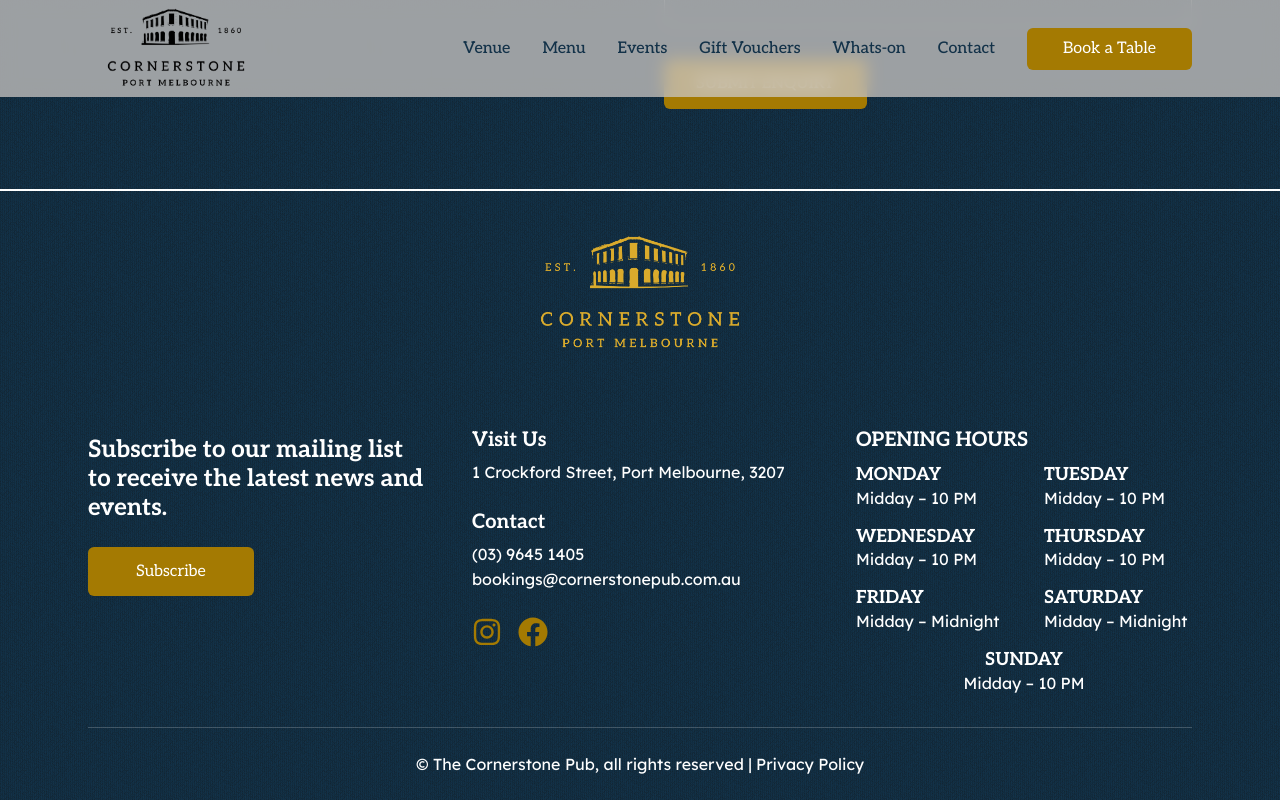
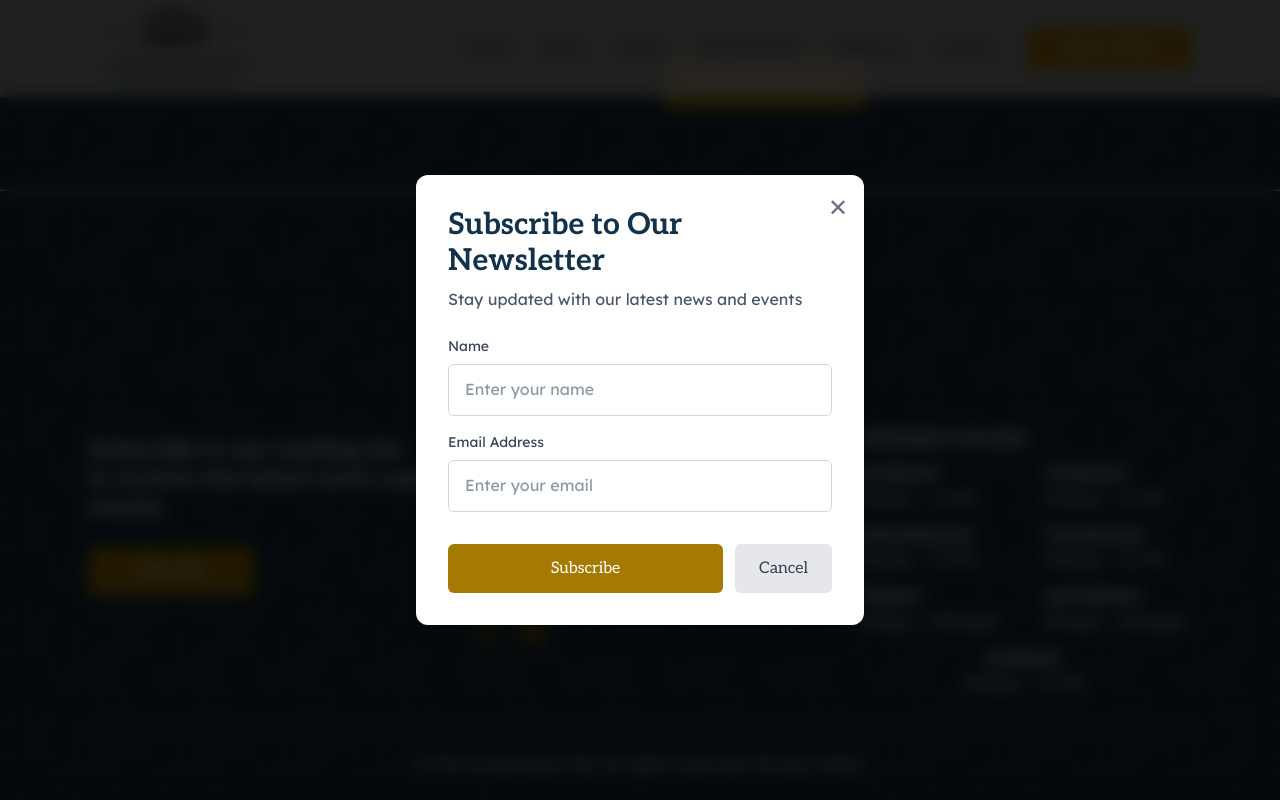
Before and after one commit to Vishal-gitthub/Corner-stone, a Next.js app: page /contact in a window 1280 px wide. Both pictures are taken after a click on the button "Subscribe". Shown: the part 1483-2283 px from the top of the page. Built offline with nearby package versions, Linux system fonts and the light colour scheme.

Commit message:
subscribe form added

```diff
--- /dev/null
+++ b/src/app/api/subscribe/route.ts
@@ -0,0 +1,42 @@
+import { NextResponse } from "next/server";
+import nodemailer from "nodemailer";
+
+export async function POST(req: Request) {
+  const data = await req.json();
+
+  const { name, email } = data;
+
+  // Create reusable transporter object using SMTP transport (Hostinger Webmail SMTP settings)
+  const transporter = nodemailer.createTransport({
+    host: "smtp.hostinger.com", // Hostinger SMTP server
+    port: 465, // Use 465 for secure (SSL)
+    secure: true,
+    auth: {
+      user: process.env.EMAIL_USER, // Your Hostinger email
+      pass: process.env.EMAIL_PASS, // Your email password or app password
+    },
+  });
+
+  const mailOptions = {
+    from: `"Newsletter Subscription" <admin@cornerstonepub.com.au>`,
+    to: "admin@cornerstonepub.com.au", // Where you want to receive subscriptions
+    subject: `New Newsletter Subscription from ${name}`,
+    html: `
+      <h2>New Newsletter Subscription</h2>
+      <p><strong>Name:</strong> ${name}</p>
+      <p><strong>Email:</strong> ${email}</p>
+      <p><strong>Subscribed at:</strong> ${new Date().toLocaleString()}</p>
+    `,
+  };
+
+  try {
+    await transporter.sendMail(mailOptions);
+    return NextResponse.json({ success: true, message: "Subscription successful!" });
+  } catch (error) {
+    console.error("Error sending email:", error);
+    return NextResponse.json(
+      { success: false, message: "Failed to process subscription." },
+      { status: 500 }
+    );
+  }
+}
--- a/src/app/components/Layout/Footer.tsx
+++ b/src/app/components/Layout/Footer.tsx
@@ -1,10 +1,57 @@
+"use client";
+
 import Image from "next/image";
 import { FaFacebook, FaInstagram } from "react-icons/fa";
-import { FaTiktok } from "react-icons/fa";
 import Link from "next/link";
+import { useState } from "react";
 
 export default function Footer() {
+  const [isSubscribeOpen, setIsSubscribeOpen] = useState(false);
+  const [formData, setFormData] = useState({
+    name: "",
+    email: "",
+  });
+  const [isSubmitting, setIsSubmitting] = useState(false);
+
+  const handleInputChange = (e: React.ChangeEvent<HTMLInputElement>) => {
+    const { name, value } = e.target;
+    setFormData((prev) => ({
+      ...prev,
+      [name]: value,
+    }));
+  };
+
+  const handleSubmit = async (e: React.FormEvent) => {
+    e.preventDefault();
+    setIsSubmitting(true);
+
+    try {
+      // You can replace this with your actual API endpoint
+      const response = await fetch("/api/subscribe", {
+        method: "POST",
+        headers: {
+          "Content-Type": "application/json",
+        },
+        body: JSON.stringify(formData),
+      });
+
+      if (response.ok) {
+        alert("Thank you for subscribing! You'll receive our latest news and events.");
+        setFormData({ name: "", email: "" });
+        setIsSubscribeOpen(false);
+      } else {
+        alert("Failed to subscribe. Please try again later.");
+      }
+    } catch (error) {
+      console.error("Error submitting subscription:", error);
+      alert("An error occurred. Please try again later.");
+    } finally {
+      setIsSubmitting(false);
+    }
+  };
+
   return (
+    <>
       <footer
         className="bg-blue border-t-2 border-white"
         style={{ backgroundImage: "url(/home/BgTexture.jpg)" }}
@@ -31,7 +78,10 @@ export default function Footer() {
                 Subscribe to our mailing list to receive the latest news and
                 events.
               </h3>
-            <button className="py-3 px-8 md:px-12 text-white bg-brown rounded-md hover:bg-opacity-90 transition-all duration-300 btn-hover mt-4 font-aleo">
+              <button
+                onClick={() => setIsSubscribeOpen(true)}
+                className="py-3 px-8 md:px-12 text-white bg-brown rounded-md hover:bg-opacity-90 transition-all duration-300 btn-hover mt-4 font-aleo"
+              >
                 Subscribe
               </button>
             </div>
@@ -151,5 +201,124 @@ export default function Footer() {
         </div>
       </div>
     </footer>
+
+    {/* Subscribe Popup Modal */}
+    {isSubscribeOpen && (
+      <div
+        className="fixed inset-0 bg-black/80 backdrop-blur-sm z-50 flex items-center justify-center p-4 animate-fade-in"
+        onClick={() => setIsSubscribeOpen(false)}
+      >
+        <div
+          className="bg-white rounded-xl shadow-xl p-6 md:p-8 w-full max-w-md animate-scale-in relative"
+          onClick={(e) => e.stopPropagation()}
+        >
+          {/* Close Button */}
+          <button
+            onClick={() => setIsSubscribeOpen(false)}
+            className="absolute top-4 right-4 text-gray-500 hover:text-gray-700 text-2xl transition-colors duration-300"
+            aria-label="Close"
+          >
+            ✕
+          </button>
+
+          {/* Form Header */}
+          <div className="mb-6">
+            <h2 className="text-2xl md:text-3xl text-blue font-semibold heading-aleo mb-2">
+              Subscribe to Our Newsletter
+            </h2>
+            <p className="text-gray-600 text-lexend">
+              Stay updated with our latest news and events
+            </p>
+          </div>
+
+          {/* Subscribe Form */}
+          <form onSubmit={handleSubmit} className="space-y-4">
+            <div>
+              <label
+                htmlFor="name"
+                className="block text-sm font-medium text-gray-700 mb-2 text-lexend"
+              >
+                Name
+              </label>
+              <input
+                type="text"
+                id="name"
+                name="name"
+                value={formData.name}
+                onChange={handleInputChange}
+                required
+                className="w-full px-4 py-3 border border-gray-300 rounded-md focus:outline-none focus:ring-2 focus:ring-brown focus:border-transparent text-lexend"
+                placeholder="Enter your name"
+              />
+            </div>
+
+            <div>
+              <label
+                htmlFor="email"
+                className="block text-sm font-medium text-gray-700 mb-2 text-lexend"
+              >
+                Email Address
+              </label>
+              <input
+                type="email"
+                id="email"
+                name="email"
+                value={formData.email}
+                onChange={handleInputChange}
+                required
+                className="w-full px-4 py-3 border border-gray-300 rounded-md focus:outline-none focus:ring-2 focus:ring-brown focus:border-transparent text-lexend"
+                placeholder="Enter your email"
+              />
+            </div>
+
+            <div className="flex gap-3 pt-4">
+              <button
+                type="submit"
+                disabled={isSubmitting}
+                className="flex-1 py-3 px-6 text-white bg-brown rounded-md hover:bg-opacity-90 transition-all duration-300 btn-hover font-aleo disabled:opacity-50 disabled:cursor-not-allowed"
+              >
+                {isSubmitting ? "Subscribing..." : "Subscribe"}
+              </button>
+              <button
+                type="button"
+                onClick={() => setIsSubscribeOpen(false)}
+                className="px-6 py-3 text-gray-700 bg-gray-200 rounded-md hover:bg-gray-300 transition-all duration-300 font-aleo"
+              >
+                Cancel
+              </button>
+            </div>
+          </form>
+        </div>
+      </div>
+    )}
+
+    {/* Modal Animations */}
+    <style jsx>{`
+      .animate-fade-in {
+        animation: fadeIn 0.25s ease-out;
+      }
+      .animate-scale-in {
+        animation: scaleIn 0.25s ease-out;
+      }
+      @keyframes fadeIn {
+        from {
+          opacity: 0;
+        }
+        to {
+          opacity: 1;
+        }
+      }
+      @keyframes scaleIn {
+        from {
+          transform: scale(0.9);
+          opacity: 0;
+        }
+        to {
+          transform: scale(1);
+          opacity: 1;
+        }
+      }
+    `}</style>
+    </>
   );
 }
```
Lines whose indentation alone changed are shown as unchanged.
